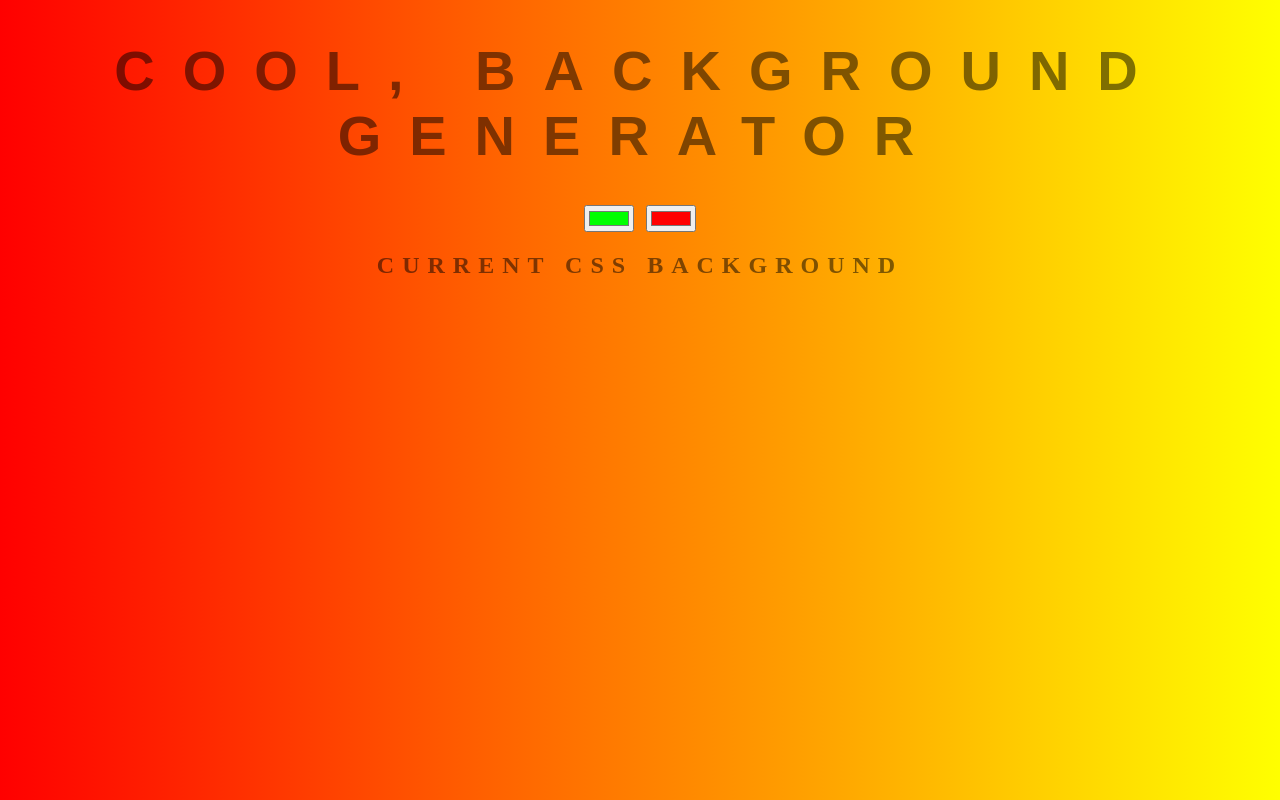
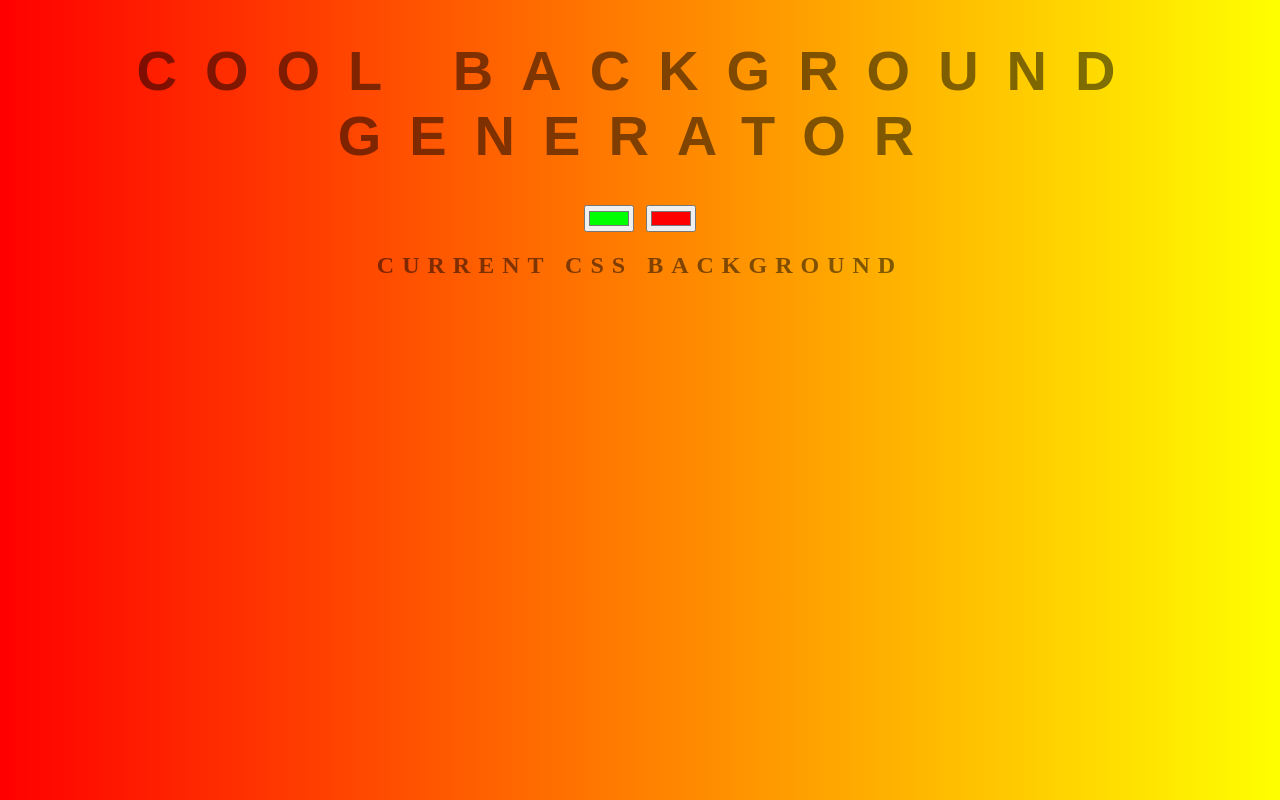
Before and after one commit to saeidpiryaee/background-generator, a website: page index.html in a window 1280 px wide. Drawn offline with Linux system fonts and the light colour scheme.

Commit message:
Revert "first commit"
This reverts commit 89bd03dd638c177e3e52b554f43268c0e17f603a.

```diff
--- a/index.html
+++ b/index.html
@@ -9,7 +9,7 @@
 
 </head>
 <body id="gradient">
-    <h1>Cool, Background Generator</h1>
+    <h1>Cool Background Generator</h1>
     <input class="color1" type="color" name="color1" value="#00ff00">
     <input class="color2" type="color" name="color2" value="#ff0000">
     <h2>Current CSS Background</h2>
```
